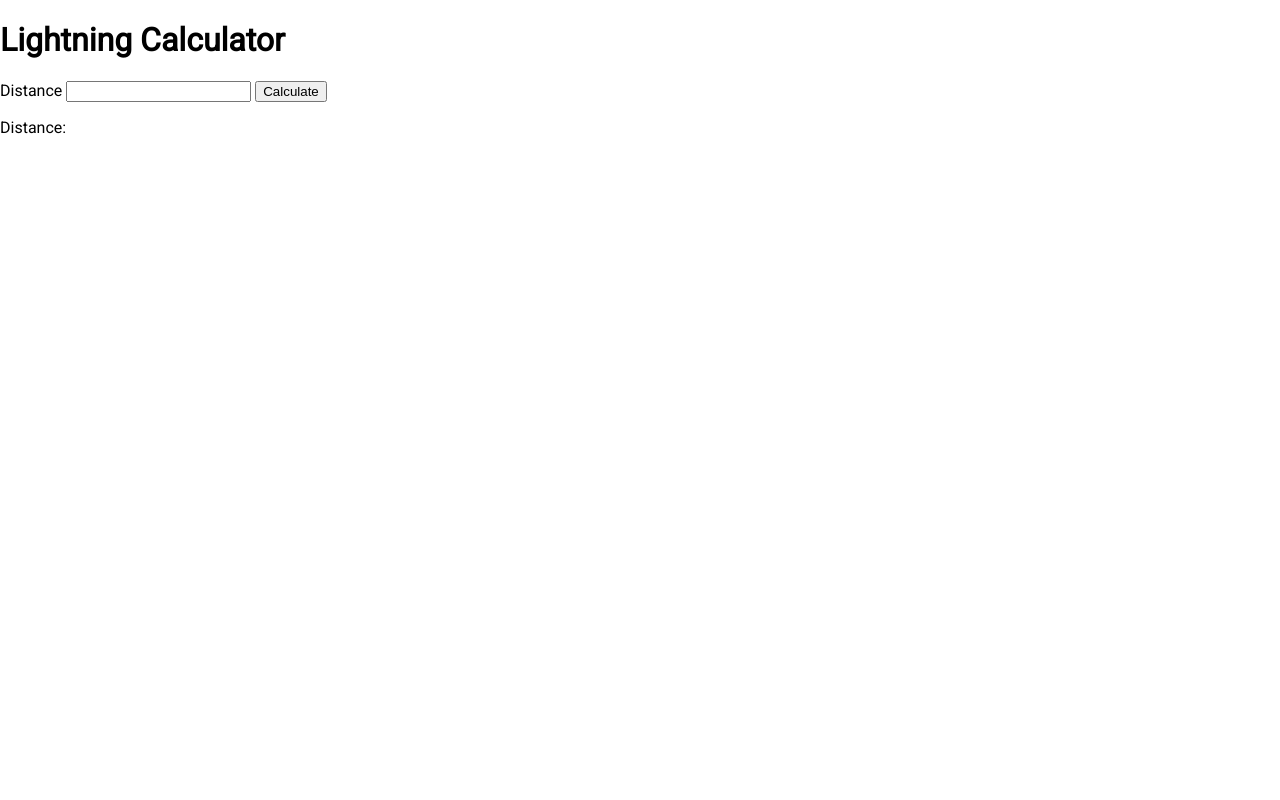
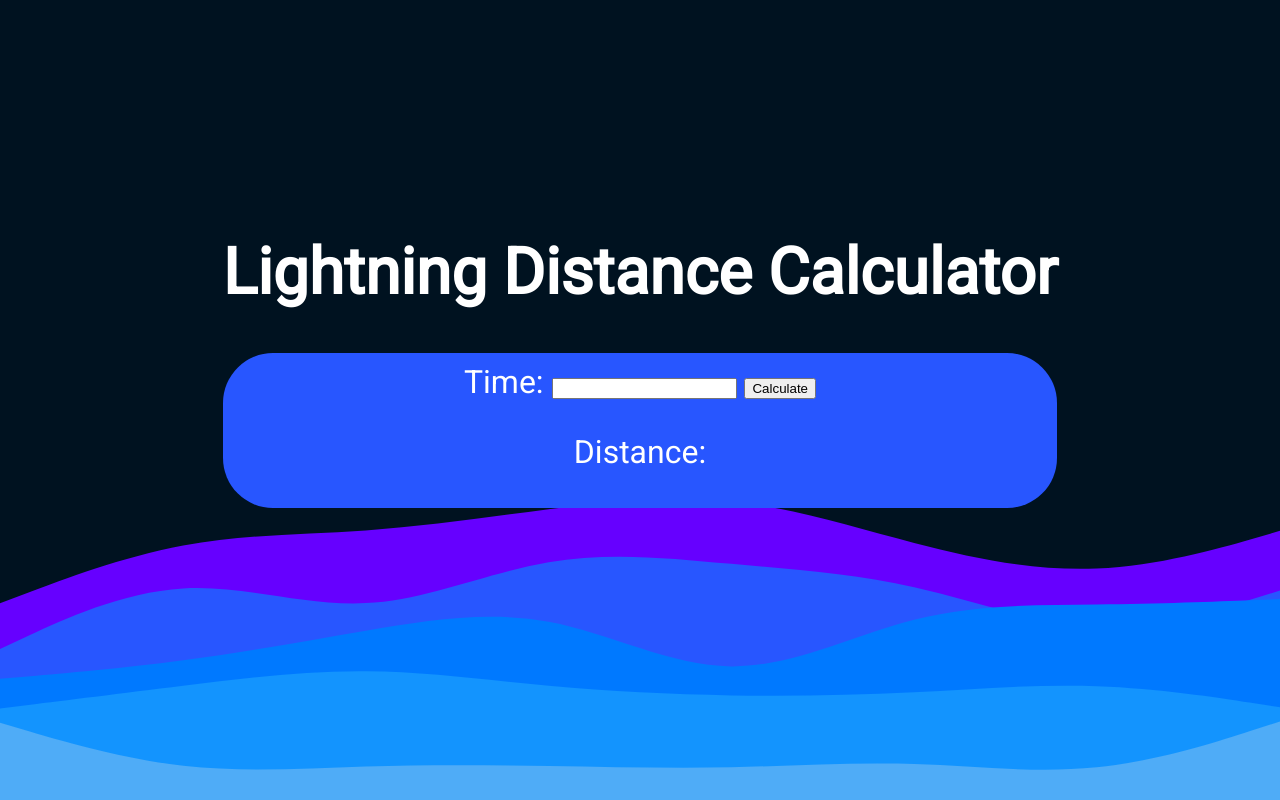
Before and after one commit to ZippyIO/lightning-app, a plain HTML site: page index.html in a window 1280 px wide. Drawn offline with Linux system fonts and the light colour scheme.

Commit message:
html + css page styling

```diff
--- a/index.html
+++ b/index.html
@@ -10,15 +10,17 @@
    </head>
    <body>
       <main>
-         <h1>Lightning Calculator</h1>
+         <h1>Lightning Distance Calculator</h1>
+         <div class="form-container">
             <form action="#" method="post" id="form">
                <label for="distance">
-               Distance
+                  Time:
                   <input type="text" name="distance" id="distance" />
                </label>
                <button>Calculate</button>
             </form>
             <p class="calc-distance">Distance:</p>
+         </div>
       </main>
    </body>
 </html>
--- a/styles/style.css
+++ b/styles/style.css
@@ -1,6 +1,36 @@
 @import url('https://fonts.googleapis.com/css2?family=Roboto&display=swap');
-
+html {
+    background: url('../images/layered-waves-haikei.svg') no-repeat center
+        center fixed;
+    background-size: cover;
+}
 body {
     margin: 0;
     font-family: 'Roboto', sans-serif;
+    display: grid;
+    grid-template-columns: 1fr;
+    grid-template-rows: 1fr;
+    justify-items: center;
+    color: white;
 }
+
+main {
+    padding-top: 15%;
+}
+
+h1 {
+    font-size: 4em;
+}
+
+label,
+p {
+    font-size: 2em;
+}
+
+.form-container {
+    text-align: center;
+    background-color: #2856ff;
+    border-radius: 50px;
+    padding-top: 10px;
+    padding-bottom: 5px;
+}
```
Also changed, not shown: images/layered-waves-haikei.svg (added). Lines whose indentation alone changed are shown as unchanged.
